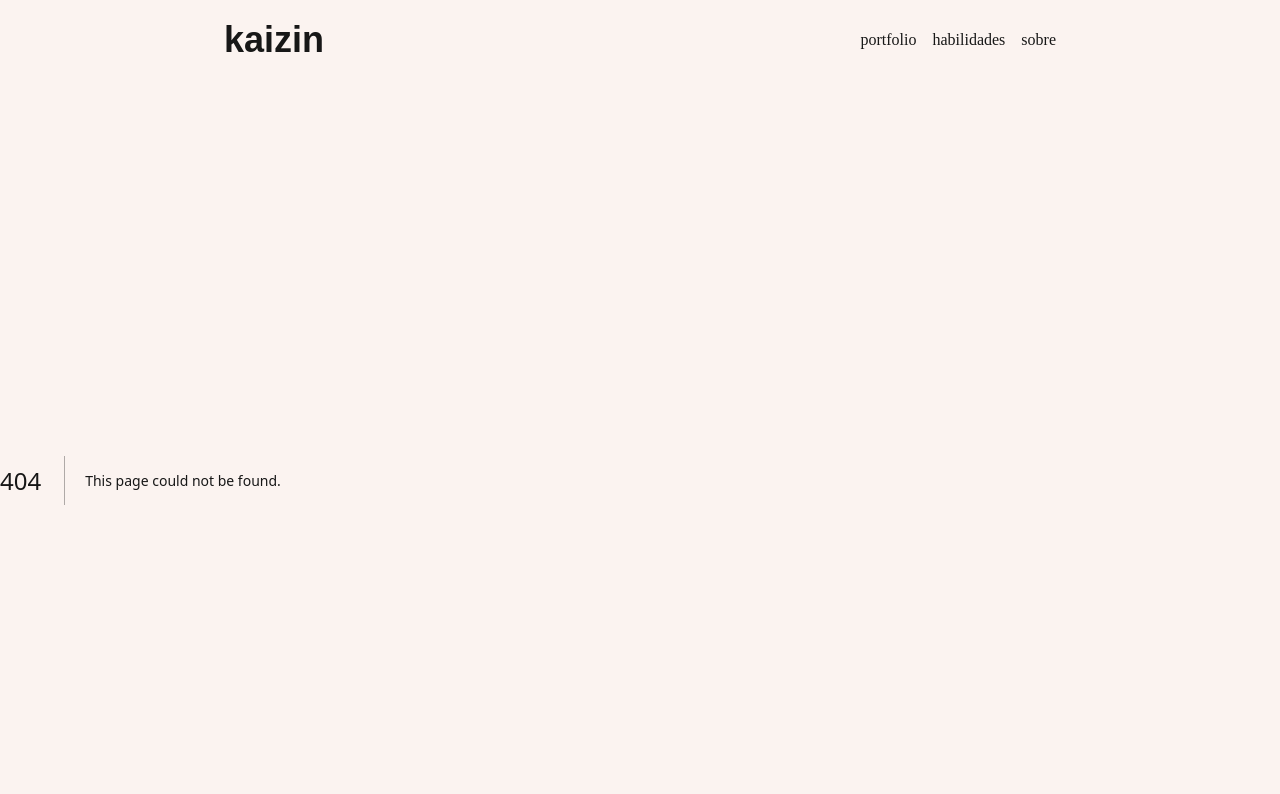
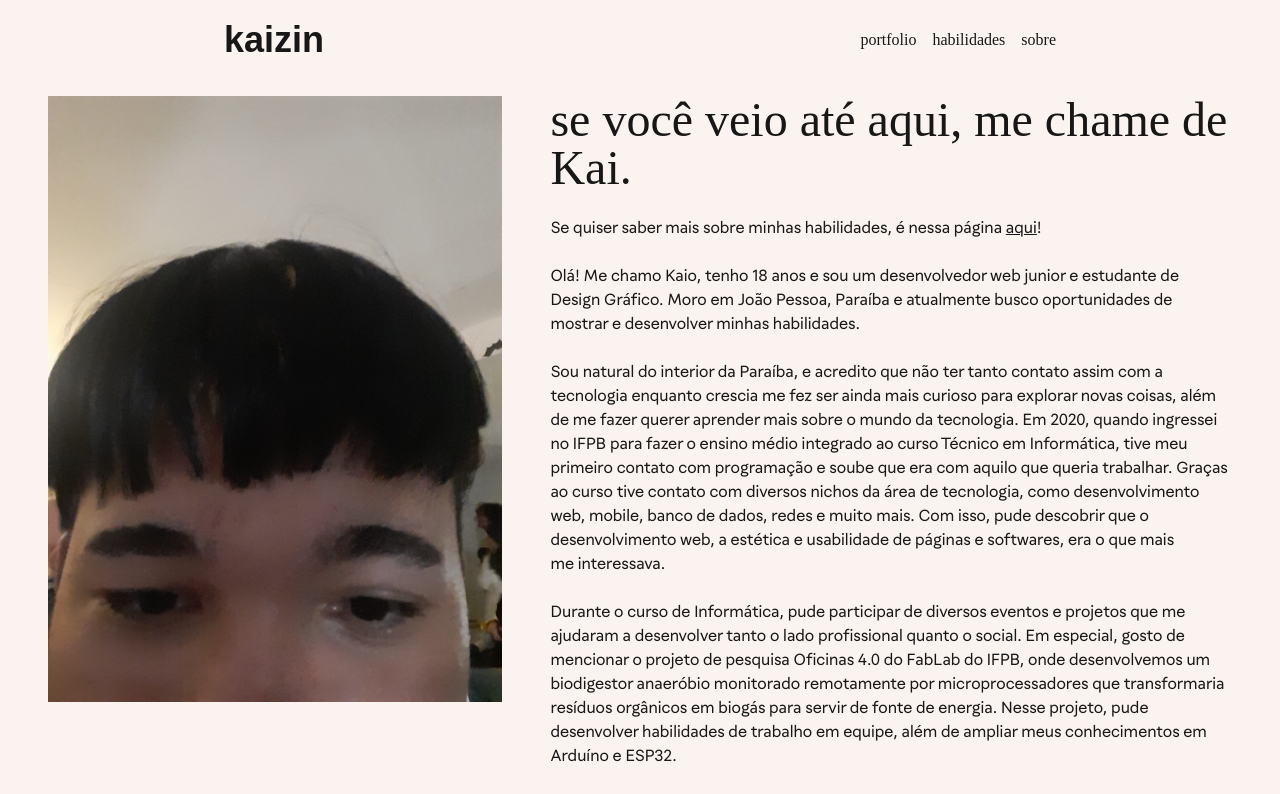
Before and after one commit to kaizinbr/kaizin, a Next.js app: page /sobre in a window 1280 px wide. Before the commit this address had no page. Shown: the top 794 px of the page. Built offline with nearby package versions, Linux system fonts and the light colour scheme; a web font is replaced by a local one.

Commit message:
habilidades e sobre

```diff
--- /dev/null
+++ b/app/habilidades/page.tsx
@@ -0,0 +1,66 @@
+import Image from "next/image";
+import Link from "next/link";
+
+export default function Habilidades() {
+    return (
+        <main className="w-full">
+            <div
+                className={`
+                flex flex-col
+                py-4 w-full
+                md:px-12 px-6
+            `}
+            >
+                <h1 className={`text-5xl text-start gelica mb-6`}>
+                    Aqui estão algumas habilidades
+                </h1>
+                <p className={`text-pretty mb-6`}>
+                    Como explico melhor na página{" "}
+                    <Link href="/sobre" className={`underline`}>
+                        sobre mim
+                    </Link>
+                    , sempre procuro novos assuntos para entender e aprender,
+                    para usar em conjunto com o que já sei. Aqui tem algumas
+                    coisas que aprendi, tanto no meio acadêmico quanto por pura
+                    curiosidade, e que gosto de fazer.
+                </p>
+                <h2 className="gelica mb-2 font-bold">
+                    Habilidades mais gerais
+                </h2>
+                <ul className="mb-6">
+                    <li>Design de embalagens</li>
+                    <li>Identidade visual</li>
+                    <li>Web Design</li>
+                    <li>Edição de vídeo</li>
+                    <li>Edição de imagem</li>
+                </ul>
+
+                <h2 className="gelica mb-2 font-bold">Algumas ferramentas</h2>
+                <ul className="mb-6">
+                    <li>Illustrator</li>
+                    <li>Photoshop</li>
+                    <li>InDesign</li>
+                    <li>Lightroom</li>
+                    <li>Premiere</li>
+                    <li>Figma</li>
+                </ul>
+
+                <h2 className="gelica mb-2 font-bold">
+                    Relacionado a programação
+                </h2>
+                <ul className="mb-6">
+                    <li>Javascript, HTML e CSS</li>
+                    <li>Typescript</li>
+                    <li>React</li>
+                    <li>NodeJs</li>
+                    <li>NextJs</li>
+                    <li>ExpressJs</li>
+                    <li>Prisma</li>
+                    <li>TailwindCss</li>
+                    <li>Python</li>
+                    <li>Git e GitHub</li>
+                </ul>
+            </div>
+        </main>
+    );
+}
--- a/app/k/habilidades/page.tsx
+++ b/app/k/habilidades/page.tsx
@@ -10,7 +10,7 @@ export default function Sobre() {
                         text-4xl font-bold mb-6
                     `}
                 >
-                    Algumas habilidades
+                    algumas habilidades
                 </h1>
                 {/* <p className="text-xl">Lorem, ipsum dolor sit amet consectetur adipisicing elit. Magnam veritatis omnis saepe dicta labore possimus in. Deleniti aliquam voluptatibus debitis fuga nulla adipisci officiis consequuntur, neque necessitatibus non aperiam doloribus.</p> */}
                 <div
--- a/app/layout.tsx
+++ b/app/layout.tsx
@@ -41,6 +41,7 @@ export default function RootLayout({
                     mt-20
                     flex flex-col
                     justify-center items-start
+                    overflow-x-hidden
                 `
                 }
             >
--- a/app/page.tsx
+++ b/app/page.tsx
@@ -27,21 +27,28 @@ export default function Home() {
             className={`
             flex flex-col gap-6
             py-4
-            m-auto max-w-6xl w-full min-h-screen h-[200vh]
+            m-auto max-w-6xl w-full min-h-screen
             md:px-12 px-6
         `}
         >
-
-            <div className={`
+            <div
+                className={`
                     min-h-[calc(60vh-48px)] text-center px-6 md:px-16 mt-12 mb-28 text-3xl gelica text-pretty
                     flex items-center
-                `}>
-                <p className={`
+                `}
+            >
+                <p
+                    className={`
 
-                `}>
-                    Trilhando novos <span className="text-[#C47B5A]">caminhos{" "}</span> através de linhas de <span className="text-[#4B4553]">código{""}</span>, ótimas
-                    paletas e muita <span className="text-[#FE552A]">criatividade</span>. Perfeito para conversar sobre
-                    músicas, livros e boas tipografias.
+                `}
+                >
+                    Trilhando novos{" "}
+                    <span className="text-[#C47B5A]">caminhos </span> através de
+                    linhas de <span className="text-[#4B4553]">código{""}</span>
+                    , ótimas paletas e muita{" "}
+                    <span className="text-[#FE552A]">criatividade</span>.
+                    Perfeito para conversar sobre músicas, livros e boas
+                    tipografias.
                 </p>
             </div>
 
@@ -54,11 +61,28 @@ export default function Home() {
                     agora alguns projetos
                 </h1>
 
-                <div className={`
-                    grid grid-cols-1 md:grid-cols-2 gap-12 md:gap-24
-                `}>
-                    <ProjectCard />
-                    <ProjectCard />
+                <div
+                    className={`
+                    grid grid-cols-1 md:grid-cols-2
+                `}
+                // gap-12 md:gap-24
+                >
+                    {/* <ProjectCard />
+                    <ProjectCard /> */}
+                    <p className="text-xl gelica col-span-2 text-center">
+                        Opa, ainda não tá pronto...
+                    </p>
+                    <p className="text-xl gelica col-span-2 text-center mb-12">
+                        Que tal dar uma olhada nas páginas{" "}
+                        <Link href="/habilidades" className="underline">
+                            Habilidades
+                        </Link>{" "}
+                        ou{" "}
+                        <Link href="/sobre" className="underline">
+                            Sobre
+                        </Link>
+                        ?
+                    </p>
                     {/* <div className={`
                         mb-4
                     `}>
--- /dev/null
+++ b/app/sobre/page.tsx
@@ -0,0 +1,81 @@
+import Image from "next/image";
+import Link from "next/link";
+
+export default function Habilidades() {
+    return (
+        <main className="w-full">
+            <div
+                className={`
+                flex flex-col md:flex-row md:gap-12
+                py-4 w-full items-start justify-between
+                md:px-12 px-6
+            `}
+            >
+                <picture
+                    className={`w-full md:w-2/5`}
+                    >
+                    <Image
+                        src="/3.jpg"
+                        alt="Habilidades"
+                        width={664}
+                        height={1080}
+                        className="object-contain mb-6  max-w-[664px] w-full md:h-auto"
+                    />
+                </picture>
+                <div className="texto flex flex-col w-full md:w-3/5">
+                    <h1 className={`text-5xl text-start gelica mb-6`}>
+                        se você veio até aqui, me chame de Kai.
+                    </h1>
+                    <p className={`text-pretty mb-6`}>
+                        Se quiser saber mais sobre minhas habilidades, é nessa
+                        página{" "}
+                        <Link href="/sobre" className={`underline`}>
+                            aqui
+                        </Link>
+                        !
+                    </p>
+                    <p className={`text-pretty mb-6`}>
+                        Olá! Me chamo Kaio, tenho 18 anos e sou um desenvolvedor web
+                        junior e estudante de Design Gráfico. Moro em João Pessoa,
+                        Paraíba e atualmente busco oportunidades de mostrar e
+                        desenvolver minhas habilidades.
+                    </p>
+                    <p className={`text-pretty mb-6`}>
+                        Sou natural do interior da Paraíba, e acredito que não ter
+                        tanto contato assim com a tecnologia enquanto crescia me fez
+                        ser ainda mais curioso para explorar novas coisas, além de
+                        me fazer querer aprender mais sobre o mundo da tecnologia.
+                        Em 2020, quando ingressei no IFPB para fazer o ensino médio
+                        integrado ao curso Técnico em Informática, tive meu primeiro
+                        contato com programação e soube que era com aquilo que
+                        queria trabalhar. Graças ao curso tive contato com diversos
+                        nichos da área de tecnologia, como desenvolvimento web,
+                        mobile, banco de dados, redes e muito mais. Com isso, pude
+                        descobrir que o desenvolvimento web, a estética e
+                        usabilidade de páginas e softwares, era o que mais me
+                        interessava.
+                    </p>
+                    <p className={`text-pretty mb-6`}>
+                        Durante o curso de Informática, pude participar de diversos
+                        eventos e projetos que me ajudaram a desenvolver tanto o
+                        lado profissional quanto o social. Em especial, gosto de
+                        mencionar o projeto de pesquisa Oficinas 4.0 do FabLab do
+                        IFPB, onde desenvolvemos um biodigestor anaeróbio monitorado
+                        remotamente por microprocessadores que transformaria
+                        resíduos orgânicos em biogás para servir de fonte de
+                        energia. Nesse projeto, pude desenvolver habilidades de
+                        trabalho em equipe, além de ampliar meus conhecimentos em Arduíno e ESP32.
+                    </p>
+                    <p className={`text-pretty mb-6`}>
+                        Já atualmente, curso Design Gráfico também no IFPB, onde estou melhorando (e aprendendo mais) minhas
+                        habilidades com softwares de edição de imagem e vídeo, além de melhorar minhas noções de estética.
+                    </p>
+                    <p className={`text-pretty mb-6`}>
+                        Meu principal objetivo no momento é ingressar no mercado de desenvolvimento web, e poder trabalhar com
+                        o que gosto para consolidar meus conhecimentos!
+                    </p>
+                </div>
+            </div>
+        </main>
+    );
+}
--- a/components/Navbar.tsx
+++ b/components/Navbar.tsx
@@ -7,7 +7,6 @@ import { useEffect, useState } from "react";
 import { usePathname } from "next/navigation";
 
 import { motion, AnimatePresence } from "framer-motion";
-
 
 export default function Navbar() {
     const [scroll, setScroll] = useState(false);
@@ -25,8 +24,8 @@ export default function Navbar() {
 
     useEffect(() => {
         if (isOpen) {
-            document.body.style.overflow = 'hidden';
-        } else document.body.style.overflow = 'scroll';
+            document.body.style.overflow = "hidden";
+        } else document.body.style.overflow = "scroll";
         return () => {};
     }, [isOpen]);
 
@@ -170,10 +169,10 @@ export default function Navbar() {
                             <Link href="/">portfolio</Link>
                         </div>
                         <div className={``}>
-                            <Link href="/skills">habilidades</Link>
+                            <Link href="/habilidades">habilidades</Link>
                         </div>
                         <div className={``}>
-                            <Link href="/about">sobre</Link>
+                            <Link href="/sobre">sobre</Link>
                         </div>
                     </div>
 
@@ -192,11 +191,12 @@ export default function Navbar() {
                                 setIsOpen(!isOpen);
                                 console.log("is open", isOpen);
                             }}
-
                         >
-
-                            {isOpen ? <HiX className={` size-8`} /> : <HiMenuAlt4 className={` size-8`} />}
-
+                            {isOpen ? (
+                                <HiX className={` size-8`} />
+                            ) : (
+                                <HiMenuAlt4 className={` size-8`} />
+                            )}
                         </button>
                     </div>
 
@@ -235,13 +235,34 @@ export default function Navbar() {
                                 `}
                             >
                                 <div className={`text-4xl`}>
-                                    <Link href="/">portfólio</Link>
+                                    <Link
+                                        href="/"
+                                        onClick={() => {
+                                            setIsOpen(false);
+                                        }}
+                                    >
+                                        portfólio
+                                    </Link>
                                 </div>
                                 <div className={`text-4xl`}>
-                                    <Link href="/skills">habilidades</Link>
+                                    <Link
+                                        href="/habilidades"
+                                        onClick={() => {
+                                            setIsOpen(false);
+                                        }}
+                                    >
+                                        habilidades
+                                    </Link>
                                 </div>
                                 <div className={`text-4xl`}>
-                                    <Link href="/about">sobre</Link>
+                                    <Link
+                                        href="/sobre"
+                                        onClick={() => {
+                                            setIsOpen(false);
+                                        }}
+                                    >
+                                        sobre
+                                    </Link>
                                 </div>
 
                                 <div className="flex flex-row items-center justify-start mt-10 gap-3">
```
Lines whose indentation alone changed are shown as unchanged.
